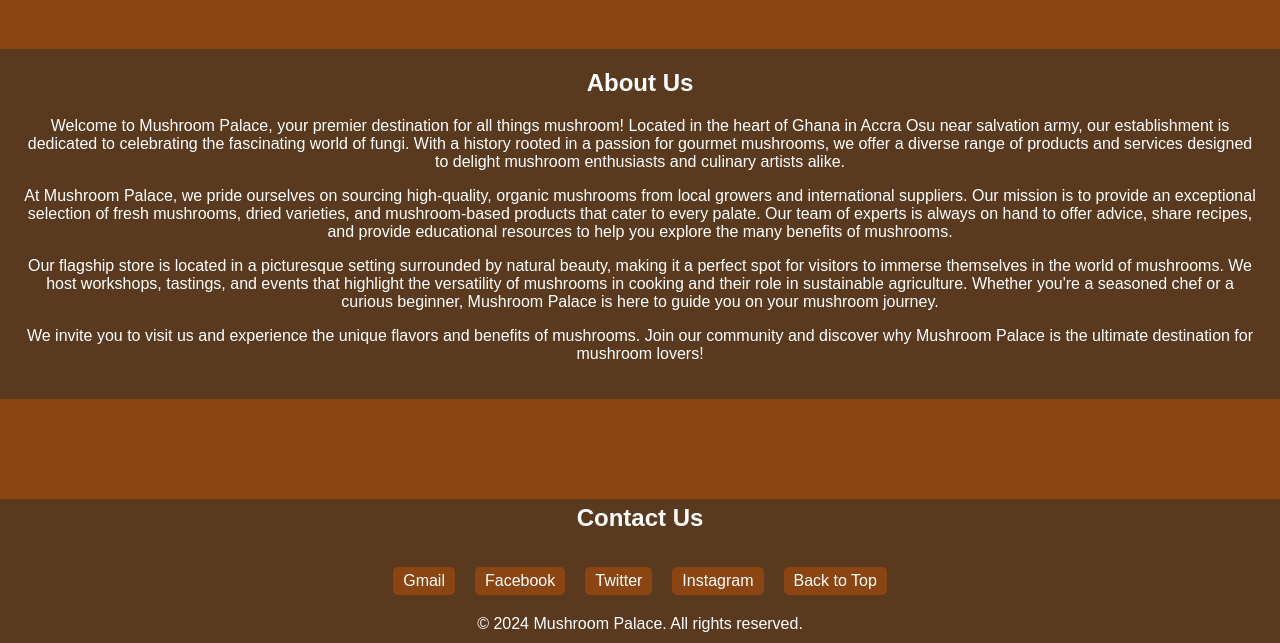
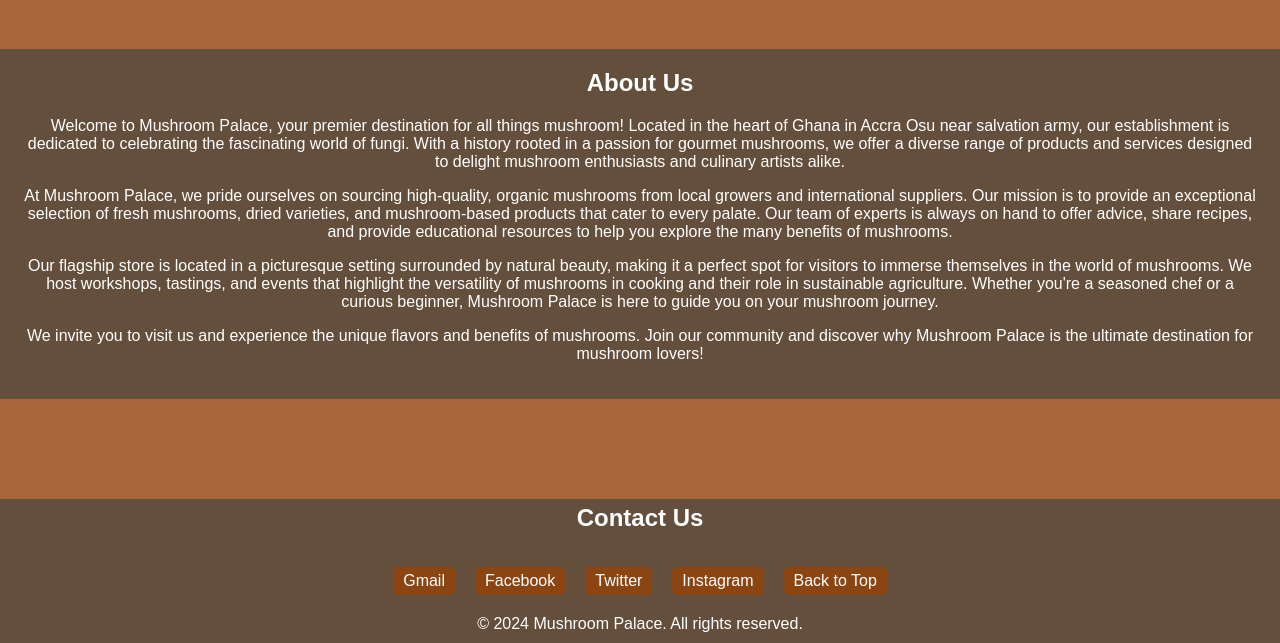
Before and after one commit to Mushroom-cyber8/mushroompalace, a PHP site: page / in a window 1280 px wide. Shown: the part 788-1431 px from the top of the page. Run offline with PHP 8.4, Linux system fonts and the light colour scheme.

Commit message:
Update style.css

```diff
--- a/style.css
+++ b/style.css
@@ -1,6 +1,6 @@
 body {
     font-family: Arial, sans-serif;
-    background-color: #8B4513; /* Brown background */
+    background-color: #a86739;  /* Brown background */
     color: #fff;
     margin: 0;
     padding: 0;
@@ -9,7 +9,7 @@ body {
     min-height: 100vh;
 }
 header {
-    background-color: #5A3A1F;
+    background-color: #644e3c;
     padding: 10px 0;
     text-align: center;
 }
@@ -92,7 +92,7 @@ nav a:hover {
     object-fit: cover;
 }
 .about-us {
-    background-color: #5A3A1F;
+    background-color: #644e3c;
     padding: 20px;
     color: #fff;
     text-align: center;
@@ -102,7 +102,7 @@ nav a:hover {
     margin-top: 0;
 }
 .contact-info {
-    background-color: #5A3A1F;
+    background-color: #644e3c;
     padding: 5px;
     color: #fff;
     text-align: center;
@@ -123,7 +123,7 @@ nav a:hover {
     gap: 20px;
 }
 .contact-info a {
-    background-color: #8B4513; /* Brown background for buttons */
+    background-color: #8B4513;/* Brown background for buttons */
     color: #fff;
     border: none;
     border-radius: 5px;
@@ -139,7 +139,7 @@ nav a:hover {
     background-color: #6F3F2E; /* Darker brown for hover effect */
 }
 footer {
-    background-color: #5A3A1F;
+    background-color: #644e3c;
     text-align: center;
     padding: 10px;
     position: relative;
```
